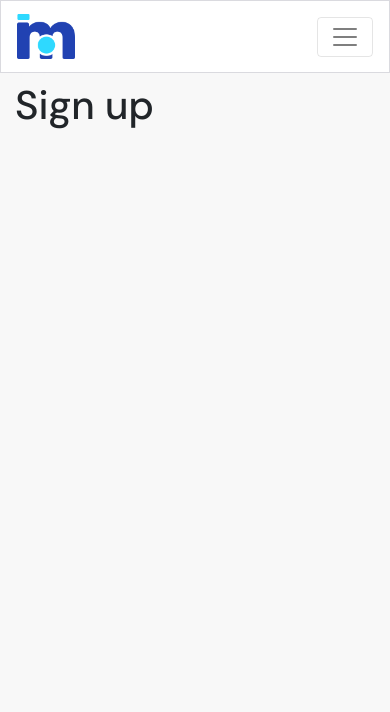
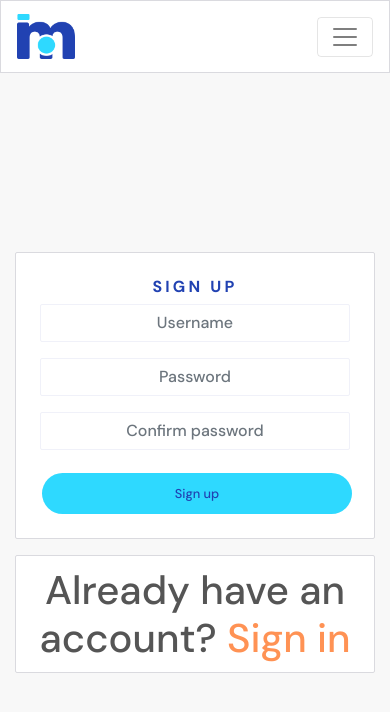
Before and after one commit to Yagavi1994/moments, a React (Create React App) app: page /signup in a window 390 px wide. Shown: the top 712 px of the page. Built offline with nearby package versions, Linux system fonts and the light colour scheme.

Commit message:
Add signup form.

```diff
--- a/package.json
+++ b/package.json
@@ -6,6 +6,7 @@
     "@testing-library/jest-dom": "^5.17.0",
     "@testing-library/react": "^13.4.0",
     "@testing-library/user-event": "^13.5.0",
+    "axios": "^1.7.7",
     "bootstrap": "^4.6.0",
     "react": "^18.3.1",
     "react-bootstrap": "^1.6.3",
--- a/src/App.js
+++ b/src/App.js
@@ -2,6 +2,8 @@
 import NavBar from "./components/NavBar";
 import Container from "react-bootstrap/Container";
 import { Route, Switch } from "react-router-dom";
+import "./api/axiosDefaults";
+import SignUpForm from "./pages/auth/SignUpForm";
 
 function App() {
   return (
@@ -11,7 +13,7 @@
         <Switch>
           <Route exact path="/" render={() => <h1>Home page</h1>} />
           <Route exact path="/signin" render={() => <h1>Sign in</h1>} />
-          <Route exact path="/signup" render={() => <h1>Sign up</h1>} />
+          <Route exact path="/signup" render={() => <h1><SignUpForm/></h1>} />
           <Route render={() => <p>Page not found!</p>} />
         </Switch>
       </Container>
--- a/src/App.module.css
+++ b/src/App.module.css
@@ -7,6 +7,26 @@
 .Main {
   padding-top: 81px;
 }
+
+.Content {
+  background-color: #ffffff;
+  padding: 10px;
+  border-radius: 2px;
+  border: 1px solid #dadadf;
+}
+
+.FillerImage {
+  object-fit: cover;
+  height: 100%;
+  width: 100%;
+}
+
+.Image {
+  max-height: 40vh;
+  max-width: 100%;
+  object-fit: contain;
+}
+
 * {
   box-sizing: border-box;
 }
@@ -25,6 +45,10 @@
   transition: color ease-in-out 0.3s;
 }
 
+input[type="file"] {
+  display: none;
+}
+
 i {
   color: #cfced3;
   font-size: 1.6rem;
@@ -37,3 +61,22 @@
   transition: color ease-in-out 0.3s;
   color: #2142b2;
 }
+
+figure {
+  text-align: center;
+  display: inline-block;
+}
+
+/* scrollbar */
+*::-webkit-scrollbar {
+  width: 5px;
+}
+*::-webkit-scrollbar-track {
+  background: #f1f1f1;
+}
+*::-webkit-scrollbar-thumb {
+  background: #888;
+}
+*::-webkit-scrollbar-thumb:hover {
+  background: #555;
+}
--- /dev/null
+++ b/src/api/axiosDefaults.js
@@ -0,0 +1,5 @@
+import axios from "axios";
+
+axios.defaults.baseURL = "https://drf-api-1-17088e476ea9.herokuapp.com";
+axios.defaults.headers.post["Content-Type"] = "multipart/form-data";
+axios.defaults.withCredentials = true;
--- /dev/null
+++ b/src/pages/auth/SignUpForm.js
@@ -0,0 +1,139 @@
+import React, { useState } from "react";
+import { Link, useHistory } from "react-router-dom";
+
+import styles from "../../styles/SignInUpForm.module.css";
+import btnStyles from "../../styles/Button.module.css";
+import appStyles from "../../App.module.css";
+
+import {
+  Form,
+  Button,
+  Image,
+  Col,
+  Row,
+  Container,
+  Alert,
+} from "react-bootstrap";
+import axios from "axios";
+
+const SignUpForm = () => {
+  const [signUpData, setSignUpData] = useState({
+    username: "",
+    password1: "",
+    password2: "",
+  });
+  const { username, password1, password2 } = signUpData;
+
+  const [errors, setErrors] = useState({});
+
+  const history = useHistory();
+
+  const handleChange = (event) => {
+    setSignUpData({
+      ...signUpData,
+      [event.target.name]: event.target.value,
+    });
+  };
+
+  const handleSubmit = async (event) => {
+    event.preventDefault();
+    try {
+      await axios.post("/dj-rest-auth/registration/", signUpData);
+      history.push("/signin");
+    } catch (err) {
+      setErrors(err.response?.data);
+    }
+  };
+
+  return (
+    <Row className={styles.Row}>
+      <Col className="my-auto py-2 p-md-2" md={6}>
+        <Container className={`${appStyles.Content} p-4 `}>
+          <h1 className={styles.Header}>sign up</h1>
+
+          <Form onSubmit={handleSubmit}>
+            <Form.Group controlId="username">
+              <Form.Label className="d-none">username</Form.Label>
+              <Form.Control
+                className={styles.Input}
+                type="text"
+                placeholder="Username"
+                name="username"
+                value={username}
+                onChange={handleChange}
+              />
+            </Form.Group>
+            {errors.username?.map((message, idx) => (
+              <Alert variant="warning" key={idx}>
+                {message}
+              </Alert>
+            ))}
+
+            <Form.Group controlId="password1">
+              <Form.Label className="d-none">Password</Form.Label>
+              <Form.Control
+                className={styles.Input}
+                type="password"
+                placeholder="Password"
+                name="password1"
+                value={password1}
+                onChange={handleChange}
+              />
+            </Form.Group>
+            {errors.password1?.map((message, idx) => (
+              <Alert key={idx} variant="warning">
+                {message}
+              </Alert>
+            ))}
+
+            <Form.Group controlId="password2">
+              <Form.Label className="d-none">Confirm password</Form.Label>
+              <Form.Control
+                className={styles.Input}
+                type="password"
+                placeholder="Confirm password"
+                name="password2"
+                value={password2}
+                onChange={handleChange}
+              />
+            </Form.Group>
+            {errors.password2?.map((message, idx) => (
+              <Alert key={idx} variant="warning">
+                {message}
+              </Alert>
+            ))}
+
+            <Button
+              className={`${btnStyles.Button} ${btnStyles.Wide} ${btnStyles.Bright}`}
+              type="submit"
+            >
+              Sign up
+            </Button>
+            {errors.non_field_errors?.map((message, idx) => (
+              <Alert key={idx} variant="warning" className="mt-3">
+                {message}
+              </Alert>
+            ))}
+          </Form>
+        </Container>
+
+        <Container className={`mt-3 ${appStyles.Content}`}>
+          <Link className={styles.Link} to="/signin">
+            Already have an account? <span>Sign in</span>
+          </Link>
+        </Container>
+      </Col>
+      <Col
+        md={6}
+        className={`my-auto d-none d-md-block p-2 ${styles.SignUpCol}`}
+      >
+        <Image
+          className={`${appStyles.FillerImage}`}
+          src={"https://codeinstitute.s3.amazonaws.com/AdvancedReact/hero2.jpg"}
+        />
+      </Col>
+    </Row>
+  );
+};
+
+export default SignUpForm;
--- /dev/null
+++ b/src/styles/Button.module.css
@@ -0,0 +1,69 @@
+.Button {
+    font-size: 0.8rem;
+    align-self: center;
+    border-radius: 100px;
+    border-color: transparent;
+    padding: 4px 10px;
+    margin-left: 2px;
+    margin-right: 2px;
+    min-width: 75px;
+  }
+
+  .Button:hover {
+    opacity: 0.8;
+    border-color: transparent;
+    cursor: pointer;
+  }
+
+  .Button:hover:active {
+    background-color: #2142b2 !important;
+  }
+
+  .Button:active {
+    background-color: #2142b2 !important;
+  }
+
+  .Button:focus {
+    background-color: #2142b2;
+  }
+
+  .Wide {
+    padding: 10px 50px;
+    width: 100%;
+  }
+
+  .Blue,
+  .BlueOutline:hover,
+  .Bright:hover {
+    background-color: #2142b2;
+    color: #ffffff;
+  }
+
+  .BlueOutline,
+  .Blue:hover {
+    /* border: 1px solid #2142b2; */
+    background-color: #ffffff;
+    color: #2142b2;
+  }
+
+  .Black,
+  .BlackOutline:hover {
+    /* background-color: #242a3d;
+    color: white; */
+    background-color: #242a3d;
+    color: aliceblue;
+  }
+
+  .Black:hover,
+  .BlackOutline {
+    /* background-color: #dadadf;
+    color: #242a3d;
+    border-color: #242a3d; */
+    background-color: aliceblue;
+    color: #242a3d;
+  }
+
+  .Bright {
+    background-color: #2ed9ff;
+    color: #2142b2;
+  }
--- /dev/null
+++ b/src/styles/SignInUpForm.module.css
@@ -0,0 +1,50 @@
+.Row {
+    height: calc(100vh - 81px);
+  }
+  .Input {
+    background: #ffffff;
+    border: 1px solid #f0f1f9;
+    box-sizing: border-box;
+    border-radius: 2px;
+    color: #7177a1;
+    text-align: center;
+    padding: 10px;
+  }
+
+  .Header {
+    font-style: normal;
+    font-weight: bold;
+    font-size: 16px;
+    line-height: 19px;
+    text-align: center;
+    letter-spacing: 0.2em;
+    text-transform: uppercase;
+    color: #2142b2;
+  }
+
+  .Link {
+    text-decoration: none;
+    text-align: center;
+    display: block;
+    margin: auto;
+  }
+
+  .Link span {
+    color: #ff9254;
+  }
+
+  .Container {
+    padding: 30px 10px;
+  }
+
+  .SignInCol {
+    height: 320px;
+  }
+
+  .SignUpCol {
+    height: 375px;
+  }
+
+.alert-warning {
+    color: red !important;
+  }
```
Also changed, not shown: 1 other file (tests, documents, lock files or other folders).
